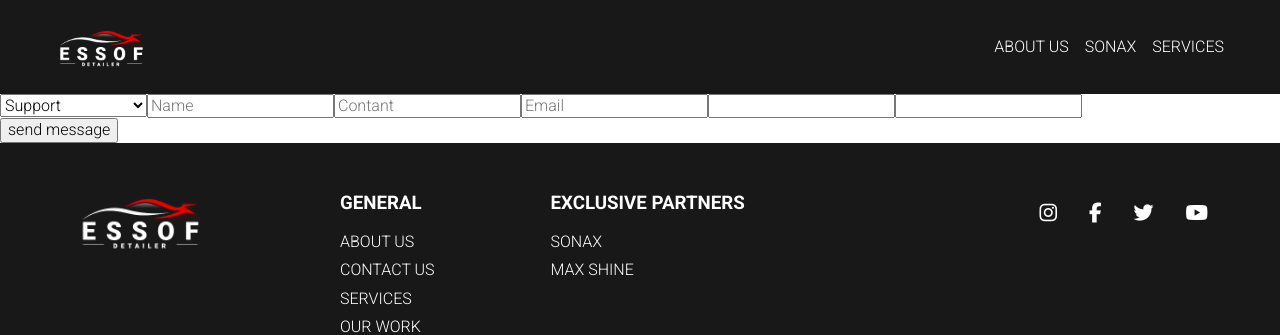
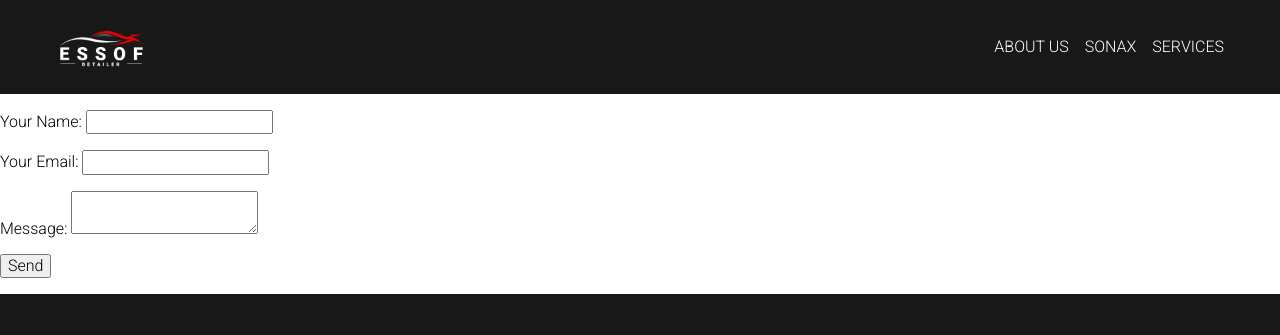
Before and after one commit to thesamchris/e-detailer, a React (Create React App) app in the folder app/: page /contact in a window 1280 px wide. Shown: the top 335 px of the page. Built offline with nearby package versions, Linux system fonts and the light colour scheme.

Commit message:
retry netlify forms

```diff
--- a/app/public/index.html
+++ b/app/public/index.html
@@ -71,8 +71,8 @@
           <div class="appointment_button_img"></div>
         </a>
       </div>
-      <form action="POST" name="contact_form" netlify netlify-honeypot="bot-field" hidden>
-                <!-- <label for="type"></label> -->
+      <!-- <form action="POST" name="contact_form" netlify netlify-honeypot="bot-field" hidden>
+                <label for="type"></label>
                 <select name="type "id="type">
                     <option>Support</option>
                     <option>Customer Service</option>
@@ -84,7 +84,12 @@
                 <input name="message" type="text" id="message"/>
                 <div data-netlify-recaptcha="true"></div>
                 <button type="submit">send message</button>
-            </form>
+            </form> -->
+      <form name="contact" netlify netlify-honeypot="bot-field" hidden>
+        <input type="text" name="name" />
+        <input type="email" name="email" />
+        <textarea name="message"></textarea>
+      </form>
     <!--
       This HTML file is a template.
       If you open it directly in the browser, you will see an empty page.
--- a/app/src/components/pages/contact.js
+++ b/app/src/components/pages/contact.js
@@ -3,7 +3,28 @@ import React from 'react'
 const ContactPage = () => (
 	<div className="contact__content">
 		<div className="contact__form">
-			<form action="POST" name="contact_form">
+			<form name="contact" method="post">
+				<input type="hidden" name="form-name" value="contact" />
+				<p>
+					<label>
+						Your Name: <input type="text" name="name" />
+					</label>
+				</p>
+				<p>
+					<label>
+						Your Email: <input type="email" name="email" />
+					</label>
+				</p>
+				<p>
+					<label>
+						Message: <textarea name="message"></textarea>
+					</label>
+				</p>
+				<p>
+					<button type="submit">Send</button>
+				</p>
+			</form>
+			{/* <form action="POST" name="contact_form">
 				<label htmlFor="type"></label>
 				<input type="hidden" name="form-name" value="contact_form" />
 				<select name="type " id="type">
@@ -22,7 +43,7 @@ const ContactPage = () => (
 				<input name="message" type="text" id="message" />
 				<div data-netlify-recaptcha="true"></div>
 				<button type="submit">send message</button>
-			</form>
+			</form> */}
 		</div>
 	</div>
 )
```
